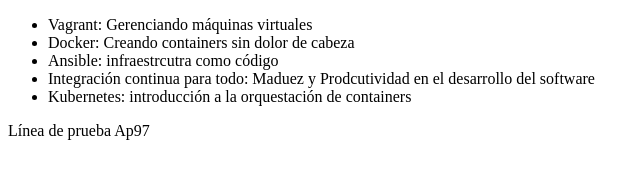
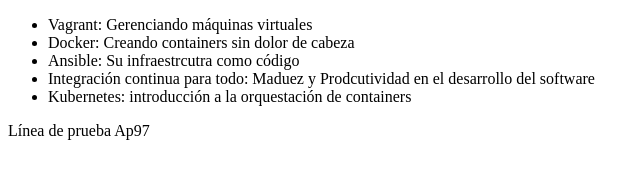
Before and after one commit to Aspg97/alra-git, a plain HTML site: page index.html in a window 1280 px wide. Shown: the full height of the page, 0-640 px from the left. Drawn offline with Linux system fonts and the light colour scheme.

Commit message:
modificando el nombre del curso de ansible

```diff
--- a/index.html
+++ b/index.html
@@ -8,7 +8,7 @@
      <ul>
          <li> Vagrant: Gerenciando máquinas virtuales </li>
          <li> Docker: Creando containers sin dolor de cabeza </li>
-         <li> Ansible: infraestrcutra como código </li>
+         <li> Ansible: Su infraestrcutra como código </li>
          <li> Integración continua para todo: Maduez y Prodcutividad en el desarrollo del software</li>
          <li> Kubernetes: introducción a la orquestación de containers</li>
      </ul>
```
